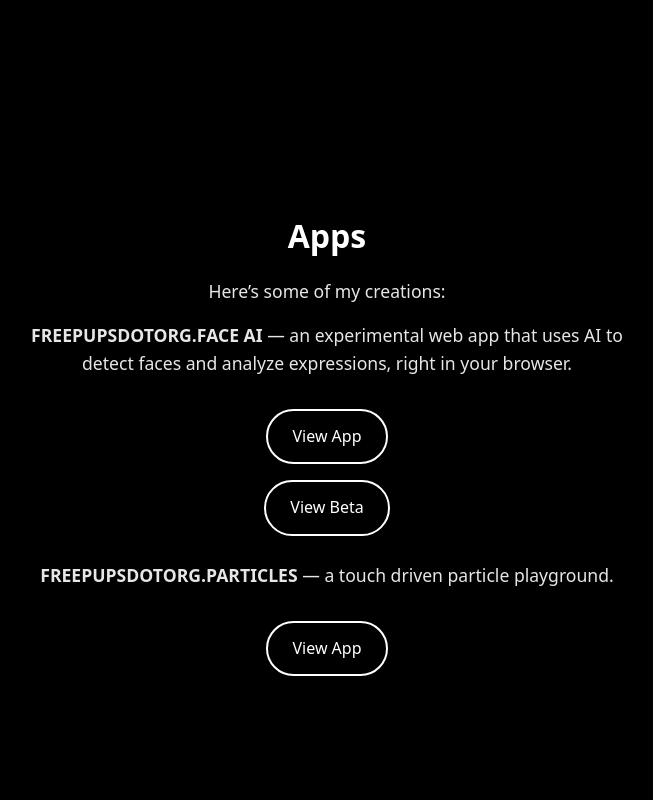
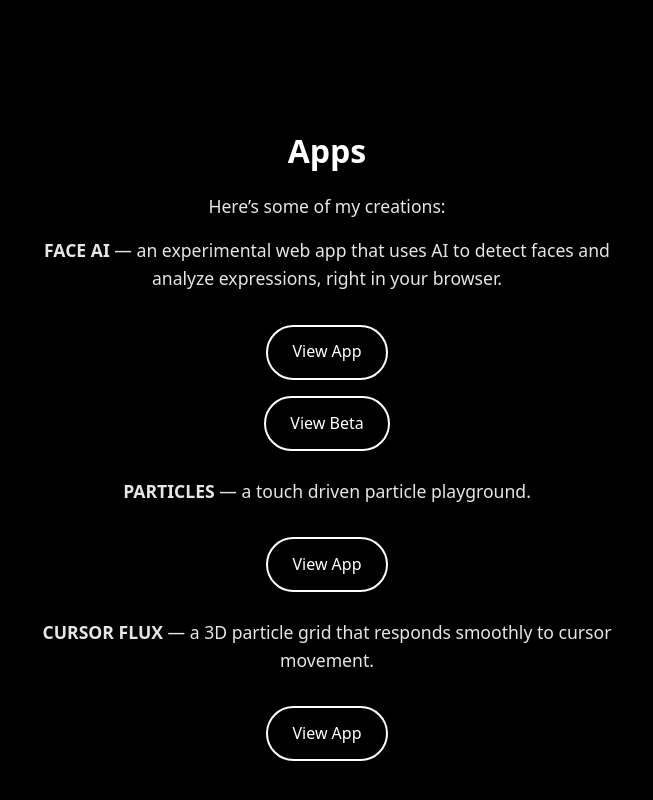
Before and after one commit to JackTambanis/AFR, a plain HTML site: page index.html in a window 1280 px wide. Shown: the part 1565-2365 px from the top of the page, without its empty margins (313-966 px from the left). Drawn offline with Linux system fonts and the light colour scheme; animation ran at ten frames a second.

Commit message:
Update index.html

```diff
--- a/index.html
+++ b/index.html
@@ -109,12 +109,15 @@
   <section id="apps">
     <h2>Apps</h2>
     <p>Here’s some of my creations:</p>
-    <p><strong>FREEPUPSDOTORG.FACE AI</strong> — an experimental web app that uses AI to detect faces and analyze expressions, right in your browser.</p>
+    <p><strong>FACE AI</strong> — an experimental web app that uses AI to detect faces and analyze expressions, right in your browser.</p>
     <a href="hi.html" target="_blank" class="button">View App</a>
     <a href="hib.html" target="_blank" class="button">View Beta</a>
     <br>
-    <p><strong>FREEPUPSDOTORG.PARTICLES</strong> — a touch driven particle playground.</p>
+    <p><strong>PARTICLES</strong> — a touch driven particle playground.</p>
     <a href="bye.html" target="_blank" class="button">View App</a>
+     <br>
+    <p><strong>CURSOR FLUX</strong> — a 3D particle grid that responds smoothly to cursor movement.</p>
+    <a href="Spotify.html" target="_blank" class="button">View App</a>
   </section>
 
   <section id="links">
```
